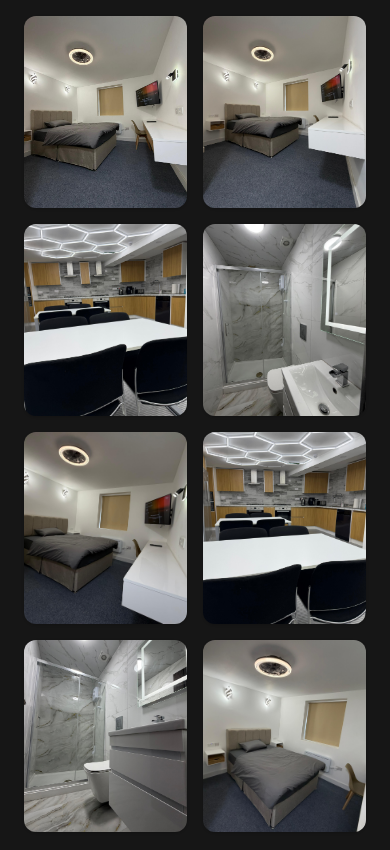
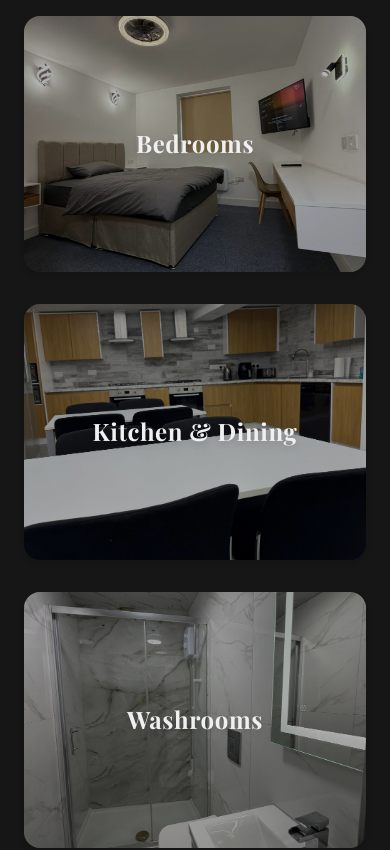
Before and after one commit to ashir6129/canalside-rehab-dark, a Next.js app: page / in a window 390 px wide. Shown: the part 2160-3010 px from the top of the page. Built offline with nearby package versions, Linux system fonts and the light colour scheme; a web font is replaced by a local one.

Commit message:
Update FacilityGallery to categorical slider modal

```diff
--- a/src/components/sections/FacilityGallery.tsx
+++ b/src/components/sections/FacilityGallery.tsx
@@ -1,21 +1,45 @@
 "use client";
 import Image from "next/image";
 import { useEffect, useRef, useState } from "react";
+import { X, ChevronLeft, ChevronRight } from "lucide-react";
 
-const images = [
-  { src: "/images/facility/bedroom1.jpeg", alt: "Bedroom" },
-  { src: "/images/facility/bedroom2.jpeg", alt: "Bedroom" },
-  { src: "/images/facility/dine1.jpeg", alt: "Dining Area" },
-  { src: "/images/facility/wash1.jpeg", alt: "Washroom" },
-  { src: "/images/facility/bedroom3.jpeg", alt: "Bedroom" },
-  { src: "/images/facility/dine2.jpeg", alt: "Kitchen / Dining" },
-  { src: "/images/facility/wash2.jpeg", alt: "Washroom" },
-  { src: "/images/facility/bedroom4.jpeg", alt: "Bedroom" },
+const categories = [
+  {
+    title: "Bedrooms",
+    thumbnail: "/images/facility/bedroom1.jpeg",
+    images: [
+      "/images/facility/bedroom1.jpeg",
+      "/images/facility/bedroom2.jpeg",
+      "/images/facility/bedroom3.jpeg",
+      "/images/facility/bedroom4.jpeg",
+    ]
+  },
+  {
+    title: "Kitchen & Dining",
+    thumbnail: "/images/facility/dine1.jpeg",
+    images: [
+      "/images/facility/dine1.jpeg",
+      "/images/facility/dine2.jpeg",
+      "/images/facility/dine3.jpeg",
+      "/images/facility/dine4.jpeg",
+    ]
+  },
+  {
+    title: "Washrooms",
+    thumbnail: "/images/facility/wash1.jpeg",
+    images: [
+      "/images/facility/wash1.jpeg",
+      "/images/facility/wash2.jpeg",
+    ]
+  }
 ];
 
 const FacilityGallery = () => {
   const [visible, setVisible] = useState(false);
   const ref = useRef<HTMLDivElement>(null);
+
+  const [activeCategory, setActiveCategory] = useState<number | null>(null);
+  const [currentSlide, setCurrentSlide] = useState(0);
 
   useEffect(() => {
     const observer = new IntersectionObserver(
@@ -25,6 +49,29 @@ const FacilityGallery = () => {
     if (ref.current) observer.observe(ref.current);
     return () => observer.disconnect();
   }, []);
+
+  const openModal = (index: number) => {
+    setActiveCategory(index);
+    setCurrentSlide(0);
+  };
+
+  const closeModal = () => {
+    setActiveCategory(null);
+  };
+
+  const nextSlide = (e: React.MouseEvent) => {
+    e.stopPropagation();
+    if (activeCategory === null) return;
+    const cat = categories[activeCategory];
+    setCurrentSlide((prev) => (prev + 1) % cat.images.length);
+  };
+
+  const prevSlide = (e: React.MouseEvent) => {
+    e.stopPropagation();
+    if (activeCategory === null) return;
+    const cat = categories[activeCategory];
+    setCurrentSlide((prev) => (prev - 1 + cat.images.length) % cat.images.length);
+  };
 
   return (
     <section className="py-24 transition-colors duration-300" style={{ backgroundColor: "var(--bg-section)" }}>
@@ -40,22 +87,78 @@ const FacilityGallery = () => {
 
         <div
           ref={ref}
-          className={`grid grid-cols-2 md:grid-cols-4 gap-4 transition-all duration-700 ${visible ? "opacity-100 translate-y-0" : "opacity-0 translate-y-8"}`}
+          className={`grid grid-cols-1 md:grid-cols-3 gap-8 transition-all duration-700 ${visible ? "opacity-100 translate-y-0" : "opacity-0 translate-y-8"}`}
         >
-          {images.map((img, i) => (
-            <div key={i} className="relative h-48 md:h-64 rounded-xl overflow-hidden shadow-sm group">
+          {categories.map((cat, i) => (
+            <div
+              key={i}
+              className="relative h-64 md:h-80 rounded-2xl overflow-hidden shadow-md group cursor-pointer"
+              onClick={() => openModal(i)}
+            >
               <Image
-                src={img.src}
-                alt={img.alt}
+                src={cat.thumbnail}
+                alt={cat.title}
                 fill
-                className="object-cover group-hover:scale-105 transition-transform duration-500"
-                sizes="(max-width: 768px) 50vw, 25vw"
+                className="object-cover group-hover:scale-105 transition-transform duration-700"
+                sizes="(max-width: 768px) 100vw, 33vw"
               />
-              <div className="absolute inset-0 bg-black opacity-0 group-hover:opacity-20 transition-opacity duration-300" />
+              <div className="absolute inset-0 bg-black opacity-30 group-hover:opacity-40 transition-opacity duration-300" />
+              <div className="absolute inset-0 flex items-center justify-center">
+                <h3 className="text-white text-2xl font-bold tracking-wide drop-shadow-md">
+                  {cat.title}
+                </h3>
+              </div>
             </div>
           ))}
         </div>
       </div>
+
+      {/* Lightbox Modal */}
+      {activeCategory !== null && (
+        <div
+          className="fixed inset-0 z-[100] flex items-center justify-center bg-black bg-opacity-90 backdrop-blur-sm"
+          onClick={closeModal}
+        >
+          {/* Close button */}
+          <button
+            className="absolute top-6 right-6 text-white hover:text-gray-300 transition-colors z-10"
+            onClick={closeModal}
+          >
+            <X size={36} />
+          </button>
+
+          {/* Left Arrow */}
+          <button
+            className="absolute left-6 text-white hover:text-gray-300 transition-colors p-2 rounded-full bg-black bg-opacity-50 z-10"
+            onClick={prevSlide}
+          >
+            <ChevronLeft size={36} />
+          </button>
+
+          {/* Main Image */}
+          <div className="relative w-full max-w-4xl h-[70vh] flex items-center justify-center" onClick={(e) => e.stopPropagation()}>
+            <Image
+              src={categories[activeCategory].images[currentSlide]}
+              alt={`${categories[activeCategory].title} image ${currentSlide + 1}`}
+              fill
+              className="object-contain"
+              sizes="100vw"
+            />
+            {/* Title / Counter at bottom */}
+            <div className="absolute -bottom-12 left-0 right-0 text-center text-white font-medium">
+              {categories[activeCategory].title} ({currentSlide + 1} / {categories[activeCategory].images.length})
+            </div>
+          </div>
+
+          {/* Right Arrow */}
+          <button
+            className="absolute right-6 text-white hover:text-gray-300 transition-colors p-2 rounded-full bg-black bg-opacity-50 z-10"
+            onClick={nextSlide}
+          >
+            <ChevronRight size={36} />
+          </button>
+        </div>
+      )}
     </section>
   );
 };
```
